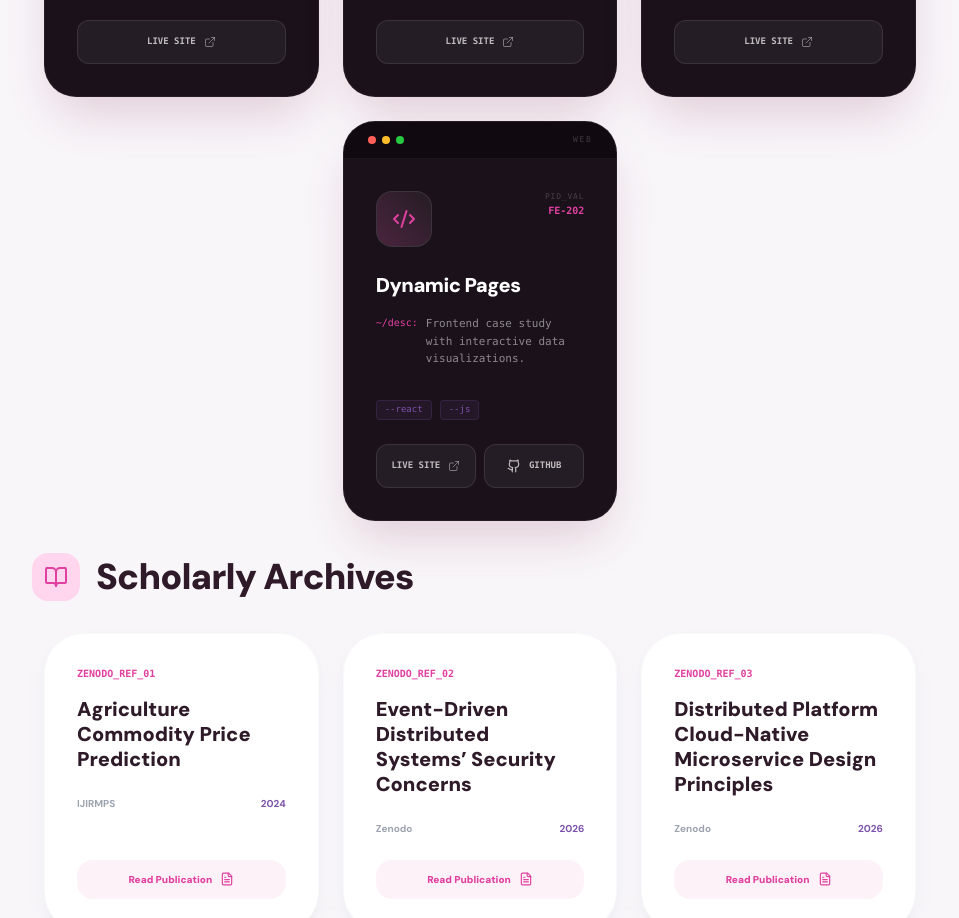
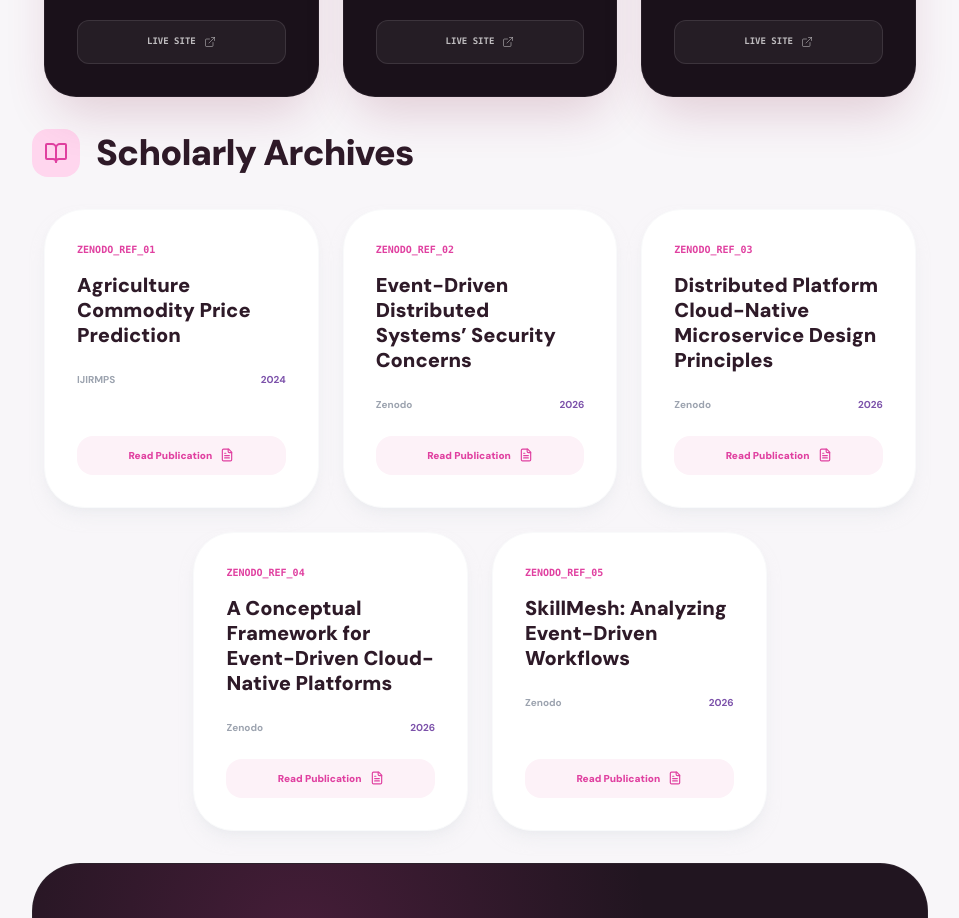
Before and after one commit to Tamore/Portfolio, a React (Vite) app: page / in a window 1280 px wide. Shown: the part 4380-5298 px from the top of the page, without its empty margins (320-1279 px from the left). Built offline with nearby package versions, Linux system fonts and the light colour scheme.

Commit message:
chore: remove dynamic pages project to align with academic researcher persona

```diff
--- a/src/App.tsx
+++ b/src/App.tsx
@@ -452,8 +452,7 @@ const App = () => {
                   { title: 'Vault 6.9', ident: 'EC-606', tags: ['WordPress', 'Woo'], category: 'E-commerce', desc: 'Full-scale E-commerce platform with custom payment gateways.', color: '#0096cc', icon: <ShoppingBag />, github: '#', live: 'https://vault69.in/' },
                   { title: 'GoPeach', ident: 'SH-101', tags: ['Shopify', 'Liquid'], category: 'E-commerce', desc: 'Optimized dropshipping storefront with conversion focus.', color: '#7c52aa', icon: <Zap />, github: '#', live: 'https://gopeach.in/' },
                   { title: 'ASB Tech', ident: 'LP-909', tags: ['WordPress', 'UI'], category: 'Web', desc: 'Conversion landing page for university Online MBA program funnels.', color: '#7c52aa', icon: <LayoutDashboard />, github: '#', live: 'https://asbtechnologies.com/' },
-                  { title: 'Locks & Lustre', ident: 'WEB-101', tags: ['WordPress', 'UI'], category: 'Web', desc: 'Business showcase website for salon services with local optimization.', color: '#0096cc', icon: <Scissors />, github: '#', live: 'https://locksandlustresalon.com/' },
-                  { title: 'Dynamic Pages', ident: 'FE-202', tags: ['React', 'JS'], category: 'Web', desc: 'Frontend case study with interactive data visualizations.', color: '#e040a0', icon: <Code2 />, github: 'https://github.com/Tamore/Frontend-Casestudy', live: 'https://frontend-case-study-one.vercel.app/' }
+                  { title: 'Locks & Lustre', ident: 'WEB-101', tags: ['WordPress', 'UI'], category: 'Web', desc: 'Business showcase website for salon services with local optimization.', color: '#0096cc', icon: <Scissors />, github: '#', live: 'https://locksandlustresalon.com/' }
                 ].filter(p => projectFilter === 'All' || p.category === projectFilter).map((repo, i) => (
                   <motion.div
                     layout
```
